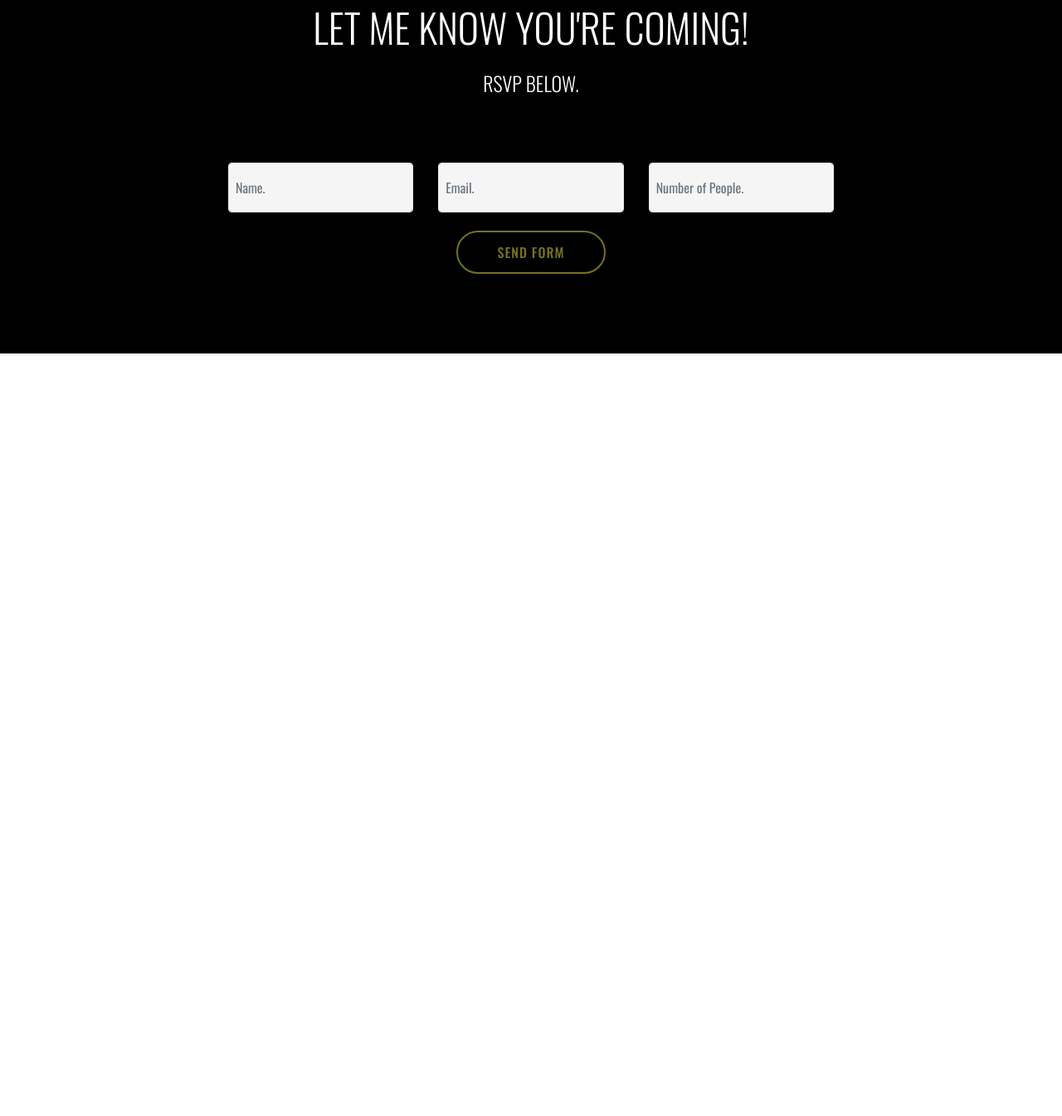
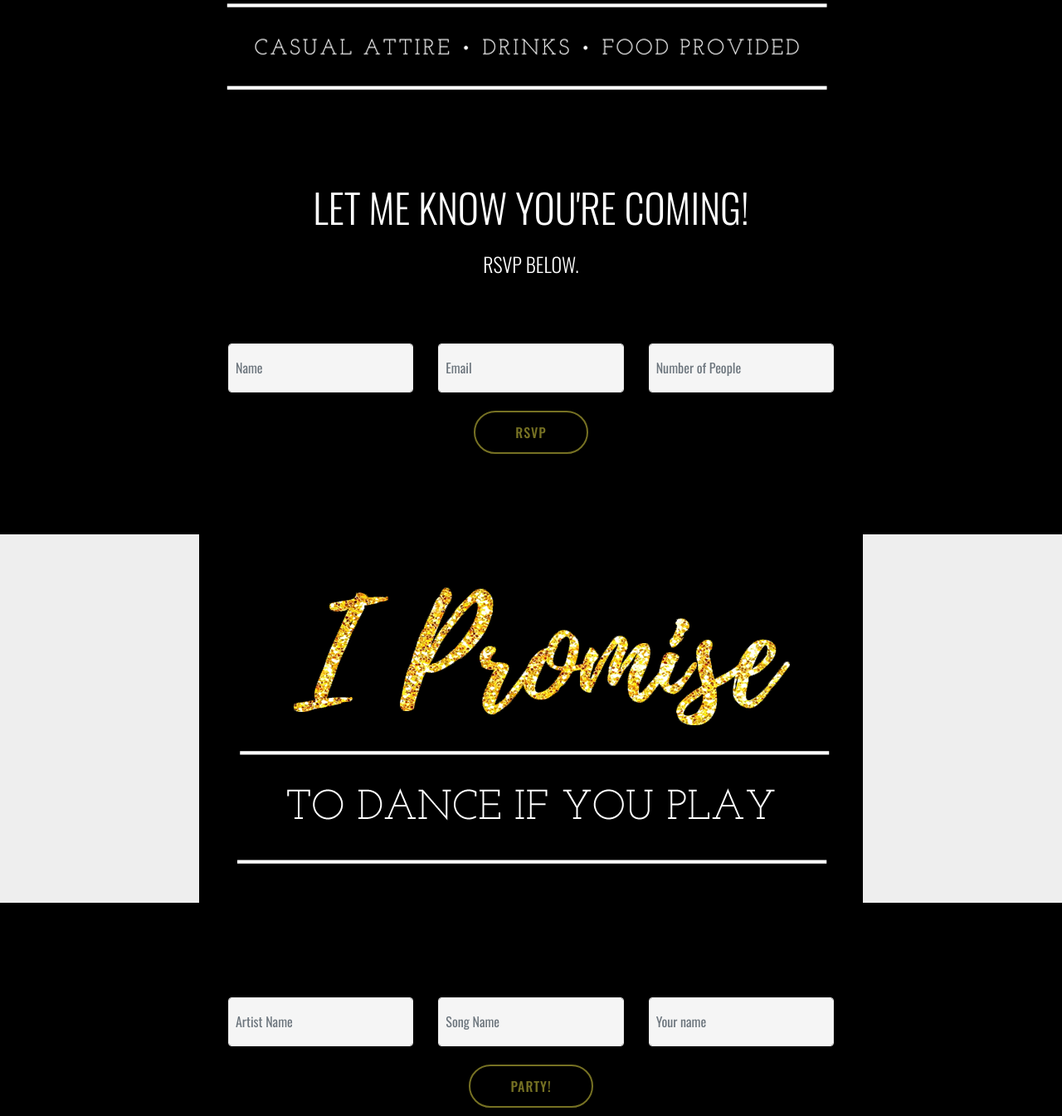
Before and after one commit to allthingssteph/allthingssteph.github.io, a plain HTML site: page index.html in a window 1280 px wide. Shown: the part 899-2244 px from the top of the page at 83% size. Before the commit the page ends 1325 px from the top, so only its background shows below. Drawn offline with nearby package versions, Linux system fonts and the light colour scheme; files whose address does not match are found by name.

Commit message:
Add files via upload

```diff
--- a/index.html
+++ b/index.html
@@ -23,15 +23,11 @@
 <body>
   <section class="carousel slide cid-r37ORY5b8a" data-interval="false" id="slider2-2">
 
-
-    <div class="container content-slider">
-        <div class="content-slider-wrap">
-            <div><div class="mbr-slider slide carousel" data-pause="true" data-keyboard="false" data-ride="false" data-interval="false"><div class="carousel-inner" role="listbox"><div class="carousel-item slider-fullscreen-image active" data-bg-video-slide="false" style="background-image: url(assets/images/17-1368x908.png);"><div class="container container-slide"><div class="image_wrapper"><img src="assets/images/17-1368x908.png"><div class="carousel-caption justify-content-center"><div class="col-10 align-center"></div></div></div></div></div></div><a data-app-prevent-settings="" class="carousel-control carousel-control-prev" role="button" data-slide="prev" href="#slider2-2"><span aria-hidden="true" class="mbri-left mbr-iconfont"></span><span class="sr-only">Previous</span></a><a data-app-prevent-settings="" class="carousel-control carousel-control-next" role="button" data-slide="next" href="#slider2-2"><span aria-hidden="true" class="mbri-right mbr-iconfont"></span><span class="sr-only">Next</span></a></div></div>
-        </div>
+    <center><img src="https://github.com/allthingssteph/allthingssteph.github.io/blob/master/assets/images/StephText.png"></center>
     </div>
 </section>
 
-<section class="engine"><a href="https://mobiri.se/e">make your own site</a></section><section class="mbr-section form1 cid-r37RvbfEKr" id="form1-5">
+<section class="engine"></section><section class="mbr-section form1 cid-r37RvbfEKr" id="form1-5">
 
 
 
@@ -51,80 +47,76 @@
             <div class="media-container-column col-lg-8" data-form-type="formoid">
                     <div data-form-alert="" hidden="">See you at the party!</div>
 
-                    <form class="mbr-form" action="https://mobirise.com/" method="post" data-form-title="Mobirise Form"><input type="hidden" name="email" data-form-email="true" value="0rmcOkKLrUqPdKoQopHM7l7AFlh529rVvo+JLtcFnwaWUeO3opb/CiJ/eEE/x7FFBUD67y8P3Thk3rowDxQJXJIco4WJHM1P9gtpimsx545kkUEHVGPjPe8njGv7ZdZY" data-form-field="Email">
+                    <form class="mbr-form" action="https://mobirise.com/" method="post" data-form-title="Mobirise Form"><input type="hidden" name="email" data-form-email="true" value="YCOmNnK4ujuXB9I2r64Fgv2gyt9BMau/SgfZbr4q4UPmVTXbZezH8Z9kDM1HRdr6xhC4NtJHbRcOXeBZxisgMr8yCerfS1mZEOCPeD1XwXZxChTe2uUiywEEsKEjX3BH" data-form-field="Email">
                         <div class="row row-sm-offset">
                             <div class="col-md-4 multi-horizontal" data-for="name">
                                 <div class="form-group">
                                     <label class="form-control-label mbr-fonts-style display-7" for="name-form1-5"></label>
-                                    <input type="text" class="form-control" name="name" data-form-field="Name" required="" placeholder="Name." id="name-form1-5">
+                                    <input type="text" class="form-control" name="name" data-form-field="Name" required="" placeholder="Name" id="name-form1-5">
                                 </div>
                             </div>
                             <div class="col-md-4 multi-horizontal" data-for="email">
                                 <div class="form-group">
                                     <label class="form-control-label mbr-fonts-style display-7" for="email-form1-5"></label>
-                                    <input type="email" class="form-control" name="email" data-form-field="Email" required="" placeholder="Email." id="email-form1-5">
+                                    <input type="email" class="form-control" name="email" data-form-field="Email" required="" placeholder="Email" id="email-form1-5">
                                 </div>
                             </div>
                             <div class="col-md-4 multi-horizontal" data-for="phone">
                                 <div class="form-group">
                                     <label class="form-control-label mbr-fonts-style display-7" for="phone-form1-5"></label>
-                                    <input type="tel" class="form-control" name="phone" data-form-field="Phone" placeholder="Number of People." id="phone-form1-5">
+                                    <input type="tel" class="form-control" name="phone" data-form-field="Phone" placeholder="Number of People" id="phone-form1-5">
                                 </div>
                             </div>
                         </div>
 
 
-                        <span class="input-group-btn"><button href="" type="submit" class="btn btn-form btn-success-outline display-4">SEND FORM</button></span>
+                        <span class="input-group-btn"><button href="" type="submit" class="btn btn-form btn-success-outline display-4">RSVP</button></span>
                     </form>
             </div>
         </div>
     </div>
 </section>
 
+<section class="carousel slide cid-r37SZBuazN" data-interval="false" id="slider2-7">
+
+
+    <div class="container content-slider">
+
+        <center><img src="https://github.com/allthingssteph/allthingssteph.github.io/blob/master/assets/images/IPromice.png"></center>
+    </div>
+</section>
+
 <section class="mbr-section form1 cid-r37SX5KnUg" id="form1-6">
 
-
-
-
-    <div class="container">
-        <div class="row justify-content-center">
-            <div class="title col-12 col-lg-8">
-                <h2 class="mbr-section-title align-center pb-3 mbr-fonts-style display-2">
-                    LET ME KNOW YOU'RE COMING!</h2>
-                <h3 class="mbr-section-subtitle align-center mbr-light pb-3 mbr-fonts-style display-5">
-                    RSVP BELOW.</h3>
-            </div>
-        </div>
-    </div>
     <div class="container">
         <div class="row justify-content-center">
             <div class="media-container-column col-lg-8" data-form-type="formoid">
                     <div data-form-alert="" hidden="">See you at the party!</div>
 
-                    <form class="mbr-form" action="https://mobirise.com/" method="post" data-form-title="Mobirise Form"><input type="hidden" name="email" data-form-email="true" value="3LiEaztDXxdkPh/9QRjHNgTDdVe0bfeStt30UhBQ+jBg7qkPayCHB/515quTL5XDnf3vtNYV7EE6v24jQM6p3ST+1/Z9Y0e2yvqUyjF1ReFBf0mjy+hBgNuPtVzpe2oy" data-form-field="Email">
+                    <form class="mbr-form" action="https://mobirise.com/" method="post" data-form-title="Mobirise Form"><input type="hidden" name="email" data-form-email="true" value="2olgcO/1jIwG25GAZNPdKAK2Rx48dUCMZEdBCxUcqGGvm8YXVIdTsNttJK6THQRvDaWRnlVdcMmCyTgqbfZrhCYsw+zooAdfTdCoue4+Jo9oTzQeGaCIEnDG50WaoT5M" data-form-field="Email">
                         <div class="row row-sm-offset">
+                            <div class="col-md-4 multi-horizontal" data-for="artist">
+                                <div class="form-group">
+                                    <label class="form-control-label mbr-fonts-style display-7" for="name-form1-6"></label>
+                                    <input type="text" class="form-control" name="name" data-form-field="Name" required="" placeholder="Artist Name" id="name-form1-6">
+                                </div>
+                            </div>
+                            <div class="col-md-4 multi-horizontal" data-for="song">
+                                <div class="form-group">
+                                    <label class="form-control-label mbr-fonts-style display-7" for="email-form1-6"></label>
+                                    <input type="text" class="form-control" name="email" data-form-field="Email" required="" placeholder="Song Name" id="email-form1-6">
+                                </div>
+                            </div>
                             <div class="col-md-4 multi-horizontal" data-for="name">
                                 <div class="form-group">
-                                    <label class="form-control-label mbr-fonts-style display-7" for="name-form1-6"></label>
-                                    <input type="text" class="form-control" name="name" data-form-field="Name" required="" placeholder="Name." id="name-form1-6">
-                                </div>
-                            </div>
-                            <div class="col-md-4 multi-horizontal" data-for="email">
-                                <div class="form-group">
-                                    <label class="form-control-label mbr-fonts-style display-7" for="email-form1-6"></label>
-                                    <input type="email" class="form-control" name="email" data-form-field="Email" required="" placeholder="Email." id="email-form1-6">
-                                </div>
-                            </div>
-                            <div class="col-md-4 multi-horizontal" data-for="phone">
-                                <div class="form-group">
                                     <label class="form-control-label mbr-fonts-style display-7" for="phone-form1-6"></label>
-                                    <input type="tel" class="form-control" name="phone" data-form-field="Phone" placeholder="Number of People." id="phone-form1-6">
+                                    <input type="tel" class="form-control" name="phone" data-form-field="Phone" placeholder="Your name" id="phone-form1-6">
                                 </div>
                             </div>
                         </div>
 
 
-                        <span class="input-group-btn"><button href="" type="submit" class="btn btn-form btn-success-outline display-4">SEND FORM</button></span>
+                        <span class="input-group-btn"><button href="" type="submit" class="btn btn-form btn-success-outline display-4">PARTY!</button></span>
                     </form>
             </div>
         </div>
```
